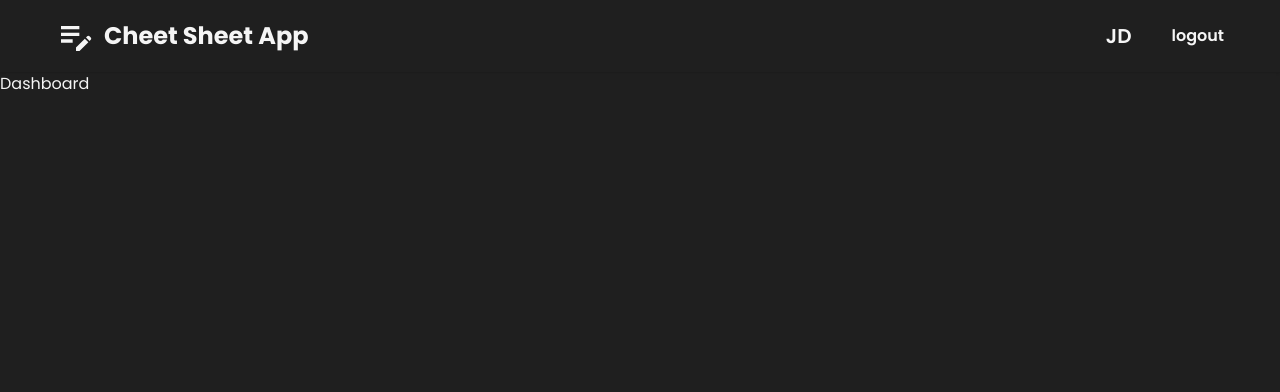
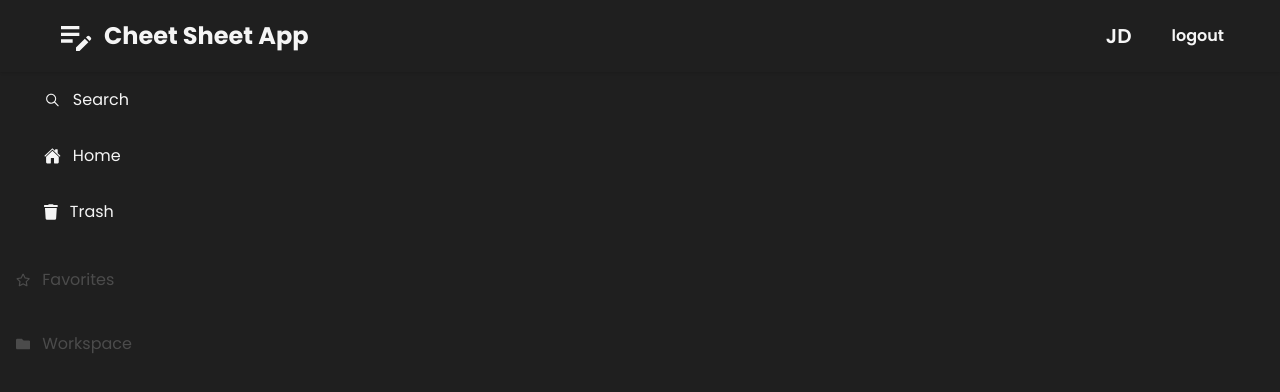
Before and after one commit to Pereslavtsev1/Notes-App, a React (Vite) app in the folder frontend/: page /dashboard in a window 1280 px wide. Shown: the top 392 px of the page. Built offline with nearby package versions, Linux system fonts and the light colour scheme.

Commit message:
Sidebar component added

```diff
--- /dev/null
+++ b/frontend/src/components/Sidebar.tsx
@@ -0,0 +1,73 @@
+import React, { memo } from "react";
+import { FaFolder, FaRegStar, FaTrash } from "react-icons/fa";
+import { FaNoteSticky } from "react-icons/fa6";
+import { GoPlus } from "react-icons/go";
+import { IoIosSearch } from "react-icons/io";
+import { IoHome } from "react-icons/io5";
+import NoteButton from "./buttons/NoteButton";
+import TitleButton from "./buttons/TitleButton";
+
+type FolderSidebarProps = {
+  workspaces: Workspace[];
+  handleClick: (name: string) => void;
+  handleUpdate: (workspaces: Workspace[]) => void;
+};
+
+export type Workspace = {
+  id: string;
+  name: string;
+};
+
+const FolderSidebar: React.FC<FolderSidebarProps> = ({
+  workspaces,
+  handleClick,
+  handleUpdate,
+}) => {
+  return (
+    <aside className={`fixed h-[90%] w-64 overflow-y-auto pl-4`}>
+      <div className="">
+        <div className="mx-7">
+          <TitleButton
+            leftIcon={<IoIosSearch className="size-5" />}
+            title="Search"
+          />
+          <TitleButton leftIcon={<IoHome className="size-5" />} title="Home" />
+          <TitleButton title="Trash" leftIcon=<FaTrash /> />
+        </div>
+      </div>
+      <div className="text-white-light mt-3 flex flex-col gap-2">
+        <TitleButton
+          title="Favorites"
+          leftIcon=<FaRegStar className="text-white-light" />
+        />
+        <TitleButton
+          title="Workspace"
+          leftIcon=<FaFolder className="text-white-light" />
+          rightIcon=<GoPlus
+            className="text-white-light size-6"
+            onClick={() => {
+              const newWorkspace: Workspace = {
+                id: Math.random().toString(),
+                name: "Unnamed",
+              };
+              handleUpdate([...workspaces, newWorkspace]);
+            }}
+          />
+        />
+        <div className="flex flex-col gap-3">
+          {workspaces.map((workspace, index) => (
+            <div className="w-60" key={index}>
+              <NoteButton
+                handleClick={() => handleClick(workspace.name)}
+                title={workspace.name}
+                leftIcon={<FaNoteSticky className="text-white-light" />}
+              />
+            </div>
+          ))}
+        </div>
+      </div>
+    </aside>
+  );
+};
+
+export default memo(FolderSidebar);
--- /dev/null
+++ b/frontend/src/components/buttons/NoteButton.tsx
@@ -0,0 +1,30 @@
+import React, { ReactNode } from "react";
+
+type ButtonProps = {
+  handleClick: () => void;
+  title: string;
+  containerClass?: string;
+  leftIcon?: ReactNode;
+  rightIcon?: ReactNode;
+};
+
+const NoteButton: React.FC<ButtonProps> = ({
+  handleClick,
+  title,
+  leftIcon,
+  rightIcon,
+  containerClass,
+}) => {
+  return (
+    <button
+      className={`${containerClass} base-button flex gap-3`}
+      onClick={handleClick}
+    >
+      {leftIcon}
+      <h1 className="text-sm font-normal">{title}</h1>
+      {rightIcon}
+    </button>
+  );
+};
+
+export default NoteButton;
--- /dev/null
+++ b/frontend/src/components/buttons/TitleButton.tsx
@@ -0,0 +1,30 @@
+import { ReactNode, useState } from "react";
+type TitleButtonProps = {
+  title: string;
+  leftIcon?: ReactNode;
+  rightIcon?: ReactNode;
+};
+const TitleButton: React.FC<TitleButtonProps> = ({
+  title,
+  leftIcon,
+  rightIcon,
+}) => {
+  const [isHovered, setIsHovered] = useState(false);
+  return (
+    <div
+      className="flex items-center gap-3"
+      onMouseEnter={() => setIsHovered(true)}
+      onMouseLeave={() => setIsHovered(false)}
+    >
+      {leftIcon}
+      <div className="flex w-full items-center justify-between">
+        <button className="my-4 flex w-full cursor-pointer">
+          <h1>{title}</h1>
+        </button>
+        {isHovered && rightIcon}
+      </div>
+    </div>
+  );
+};
+
+export default TitleButton;
--- a/frontend/src/pages/Dashboard.tsx
+++ b/frontend/src/pages/Dashboard.tsx
@@ -1,5 +1,18 @@
+import { useState } from "react";
+import Sidebar from "../components/Sidebar";
+
 const Dashboard = () => {
-  return <div>Dashboard</div>;
+  const [workspaces, setWorkspaces] = useState([]);
+  return (
+    <>
+      <Sidebar
+        workspaces={workspaces}
+        handleClick={() => {}}
+        handleUpdate={(workspaces) => {
+          console.log(workspaces);
+        }}
+      />
+    </>
+  );
 };
-
 export default Dashboard;
```
Also changed, not shown: 1 other file (tests, documents, lock files or other folders).
